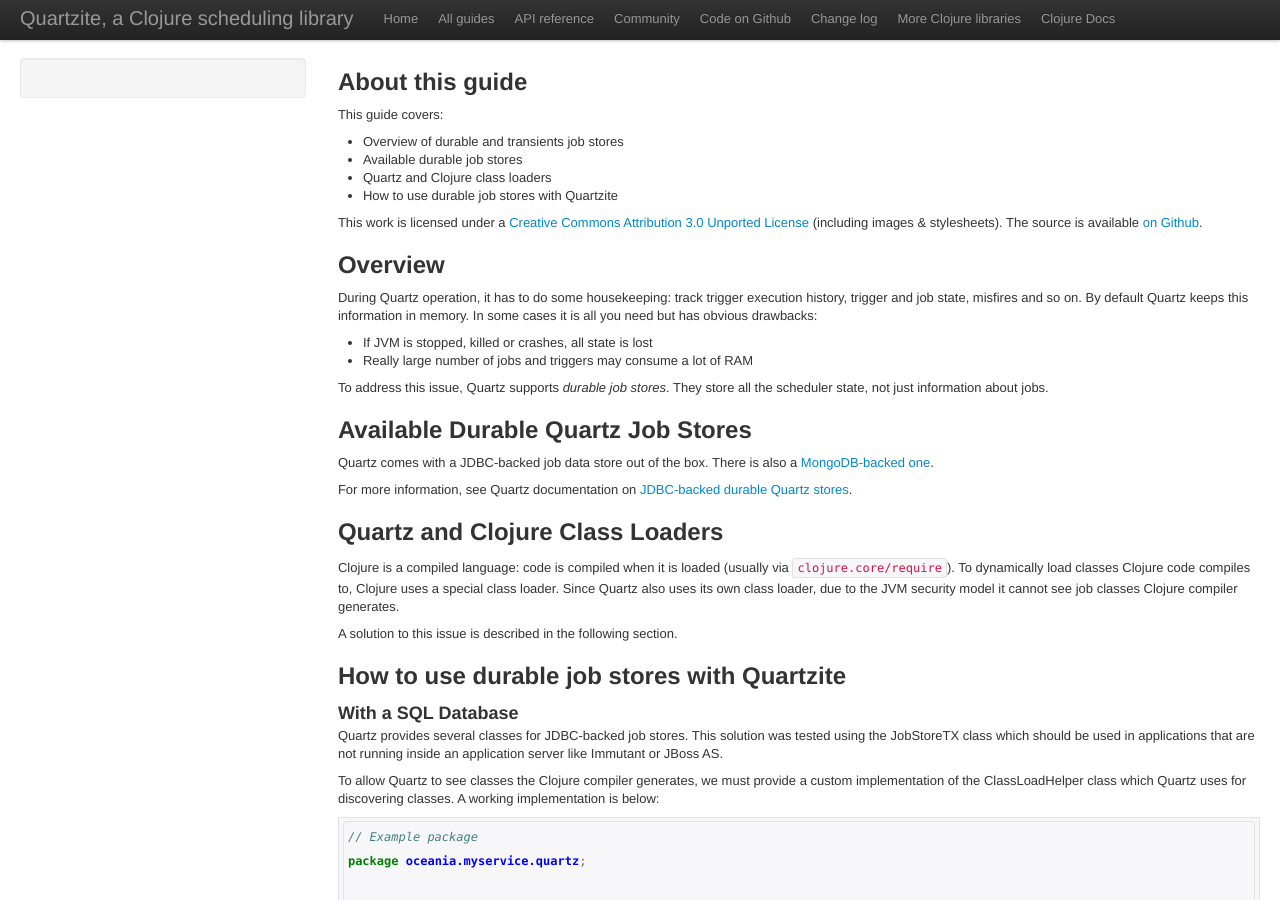
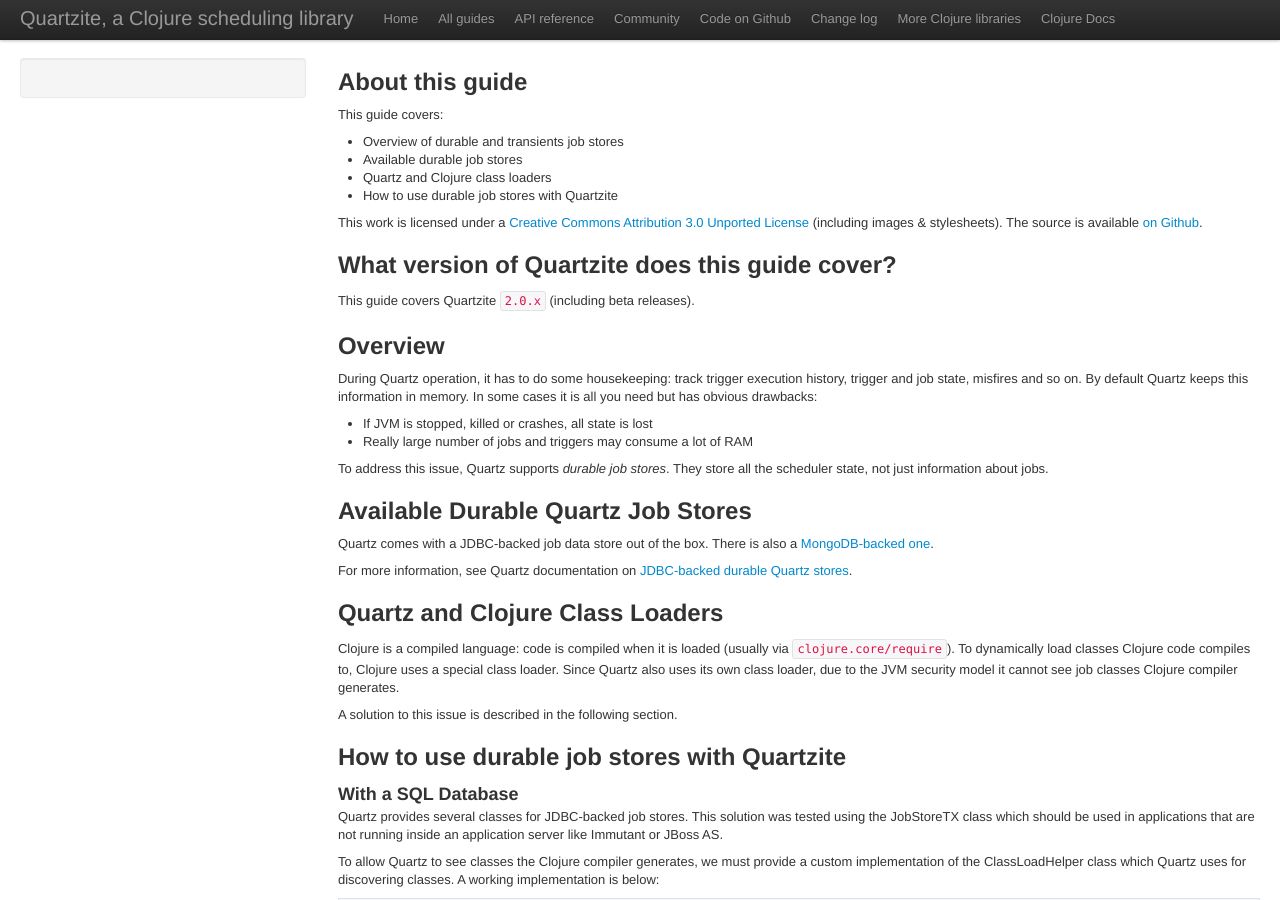
Before and after one commit to clojurewerkz/quartzite.docs, a Jekyll site: the page built from articles/durable_quartz_stores.md, in a window 1280 px wide and 900 px high. Built offline with Jekyll 4.4.1, drawn with Linux system fonts in a browser that asks for light colours; some web fonts are replaced; Markdown is read by kramdown in place of the engine named in the settings; comment, search, counter and statistics services are not loaded; some of the changed text lies outside the part shown.

Commit message:
Update for 2.0

```diff
--- a/articles/durable_quartz_stores.md
+++ b/articles/durable_quartz_stores.md
@@ -13,6 +13,11 @@
  * How to use durable job stores with Quartzite
 
 This work is licensed under a <a rel="license" href="http://creativecommons.org/licenses/by/3.0/">Creative Commons Attribution 3.0 Unported License</a> (including images & stylesheets). The source is available [on Github](https://github.com/clojurewerkz/quartzite.docs).
+
+
+## What version of Quartzite does this guide cover?
+
+This guide covers Quartzite `2.0.x` (including beta releases).
 
 
 ## Overview
```
Also changed, not shown: other parts of articles/durable_quartz_stores.md (+0 -5 lines).
